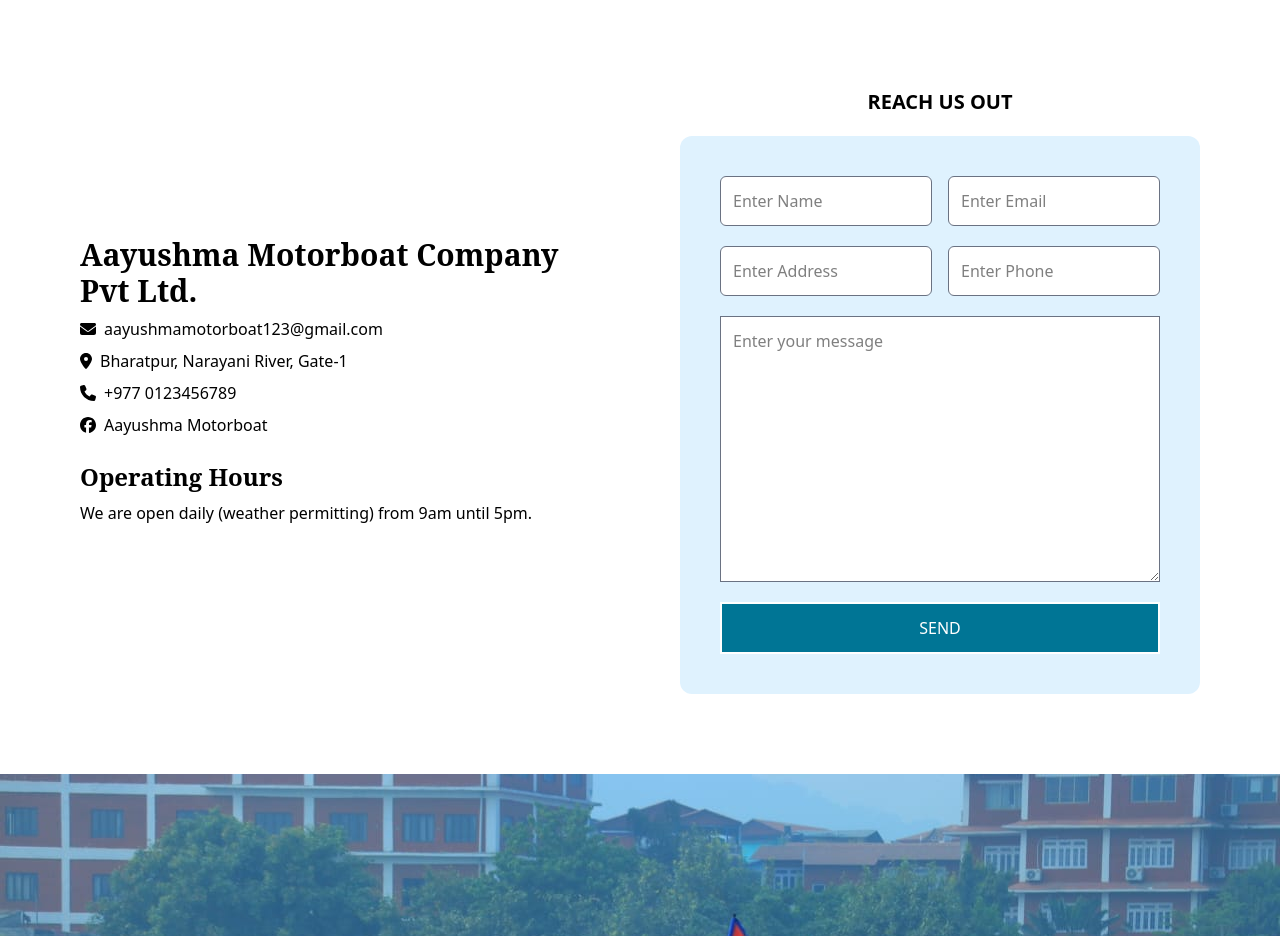
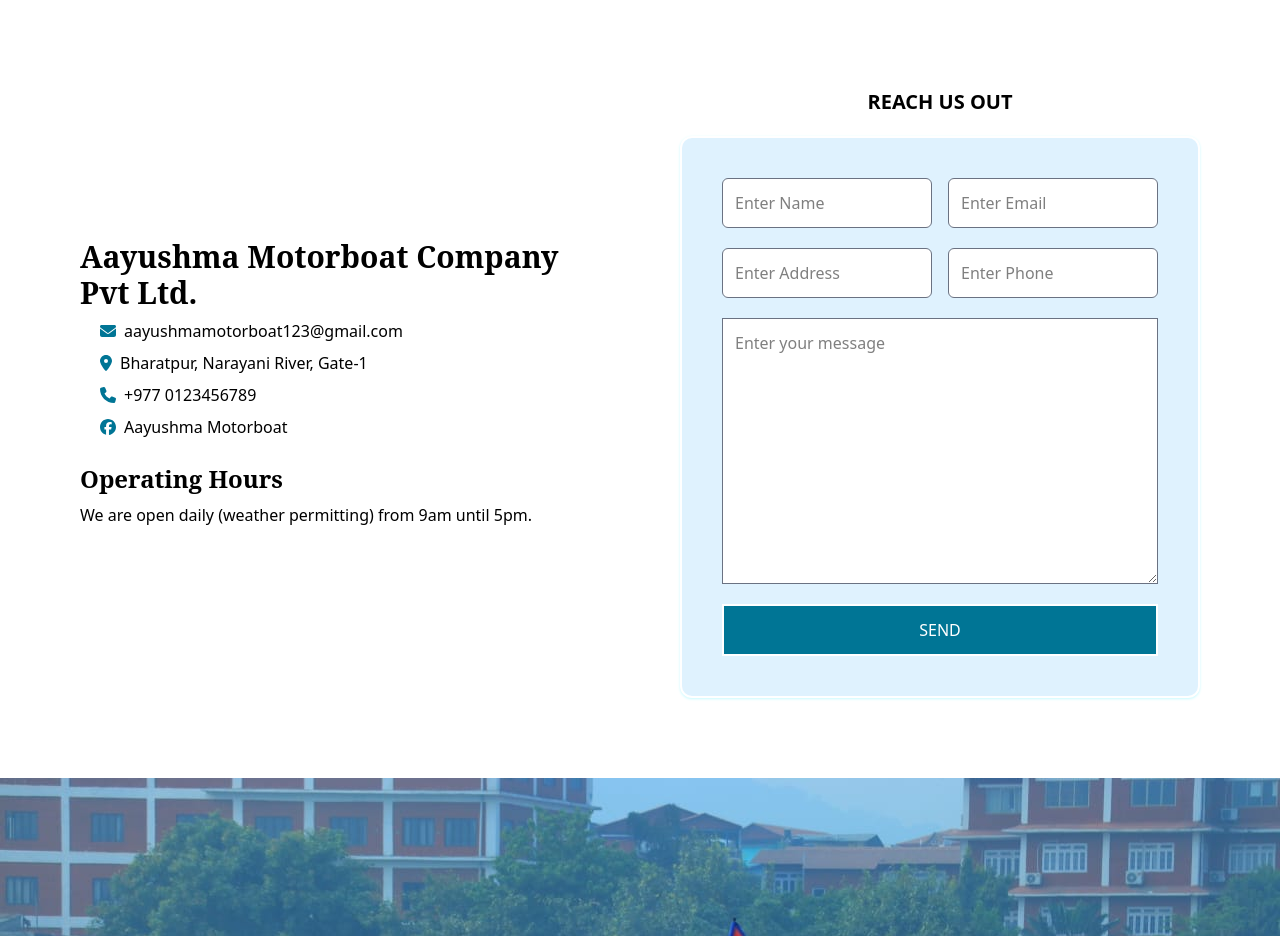
Before and after one commit to ashish10adhikari/Motorboat-website, a React (Vite) app in the folder Frontend/: page / in a window 1280 px wide. Shown: the part 3620-4556 px from the top of the page. Built offline with nearby package versions, Linux system fonts and the light colour scheme.

Commit message:
added react-router & minor code change

```diff
--- a/Frontend/package.json
+++ b/Frontend/package.json
@@ -18,6 +18,7 @@
     "@tailwindcss/vite": "^4.0.3",
     "react": "^18.3.1",
     "react-dom": "^18.3.1",
+    "react-router-dom": "^7.1.5",
     "tailwindcss": "^4.0.3"
   },
   "devDependencies": {
--- a/Frontend/src/Component/Contact.jsx
+++ b/Frontend/src/Component/Contact.jsx
@@ -18,19 +18,19 @@ const Contact = () => {
           <h1 className="font-secondary font-bold text-3xl text-left">
             Aayushma Motorboat Company Pvt Ltd.
           </h1>
-          <p className="flex items-center">
-            <FontAwesomeIcon icon={faEnvelope} className="mr-2" />
+          <p className="flex items-center pl-5">
+            <FontAwesomeIcon icon={faEnvelope} className="mr-2 text-cyan-700" />
             aayushmamotorboat123@gmail.com
           </p>
-          <p className="flex items-center">
-            <FontAwesomeIcon icon={faLocationDot} className="mr-2" /> Bharatpur,
+          <p className="flex items-center pl-5">
+            <FontAwesomeIcon icon={faLocationDot} className="mr-2 text-cyan-700" /> Bharatpur,
             Narayani River, Gate-1
           </p>
-          <p className="flex items-center">
-            <FontAwesomeIcon icon={faPhone} className="mr-2" /> +977 0123456789
+          <p className="flex items-center pl-5">
+            <FontAwesomeIcon icon={faPhone} className="mr-2 text-cyan-700" /> +977 0123456789
           </p>
-          <p className="flex items-center">
-            <FontAwesomeIcon icon={faFacebook} className="mr-2" /> Aayushma
+          <p className="flex items-center pl-5">
+            <FontAwesomeIcon icon={faFacebook} className="mr-2 text-cyan-700" /> Aayushma
             Motorboat
           </p>
           <h2 className="font-bold mt-4 text-2xl font-secondary">Operating Hours</h2>
@@ -41,7 +41,7 @@ const Contact = () => {
           <h3 className="p-5 font-bold uppercase text-xl">Reach Us Out</h3>
           <form
             action=""
-            className="bg-sky-100 p-10 rounded-xl gap-5 flex flex-col"
+            className="bg-sky-100 p-10 rounded-xl gap-5 flex flex-col border-2 border-white shadow-sm shadow-cyan-100"
           >
             <div className="gap-4 flex">
               <input
```
Also changed, not shown: 1 other file (tests, documents, lock files or other folders).
